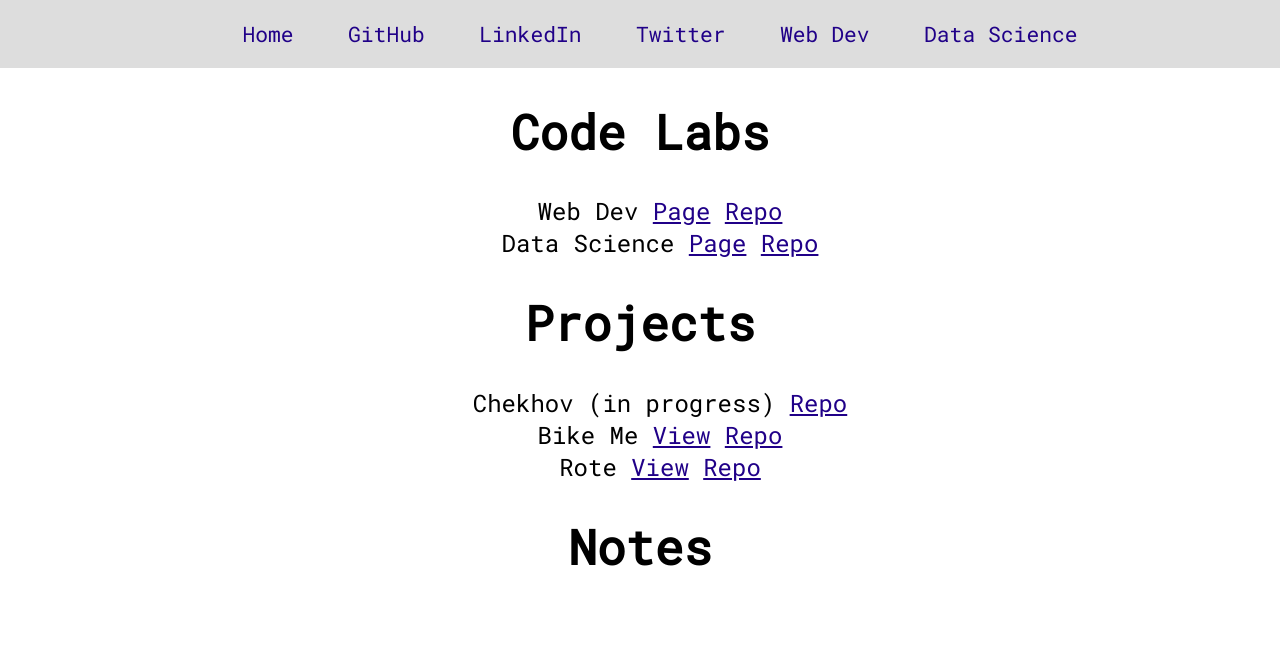
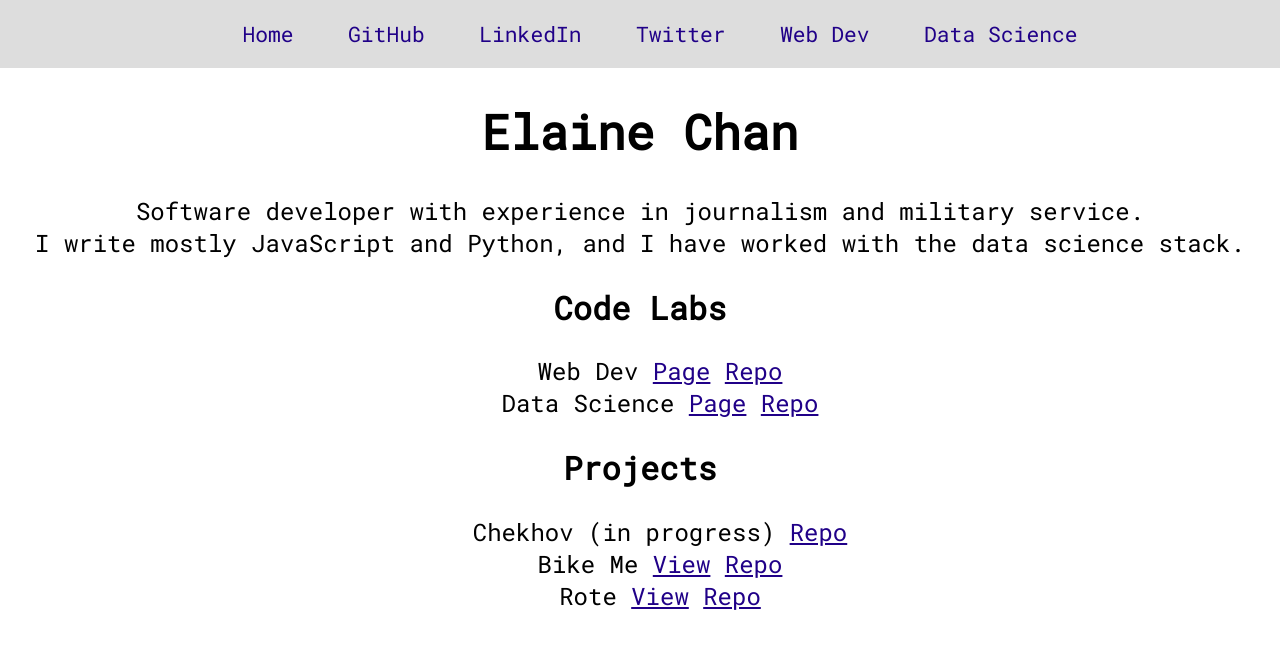
Before and after one commit to elainechan/old.elainechan.github.io, a plain HTML site: page index.html in a window 1280 px wide. Drawn offline with Linux system fonts and the light colour scheme.

Commit message:
Adds blurb on front page.

```diff
--- a/index.html
+++ b/index.html
@@ -25,7 +25,10 @@
     </header>
 
     <main role="main">
-    <h1>Code Labs</h1>
+    <h1>Elaine Chan</h1>
+    <p>Software developer with experience in journalism and military service.
+    <br>I write mostly JavaScript and Python, and I have worked with the data science stack.</p>
+    <h2>Code Labs</h2>
         <ul>
                 <li>
                     Web Dev
@@ -38,7 +41,7 @@
                     <a href="https://github.com/elainechan/datascience">Repo</a>
                 </li>
         </ul>
-    <h1>Projects</h1>
+    <h2>Projects</h2>
     <ul>
         <li>Chekhov (in progress)
             <a href="https://github.com/elainechan/chekhov">Repo</a>
@@ -52,8 +55,6 @@
             <a href="https://github.com/elainechan/rote">Repo</a>
         </li>
     </ul>
-    <h1>Notes</h1>
-
     </main>
 
   </body>
```
